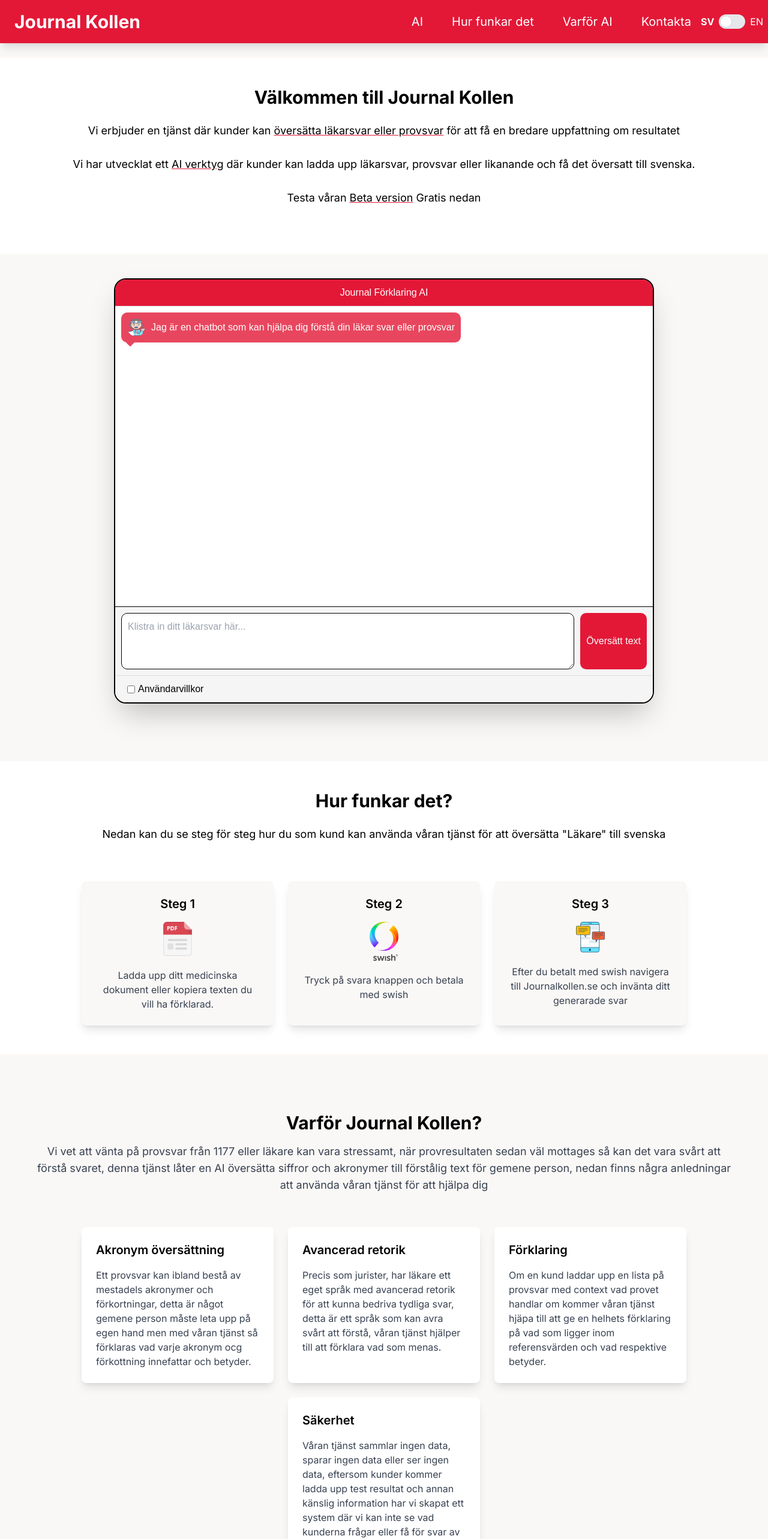
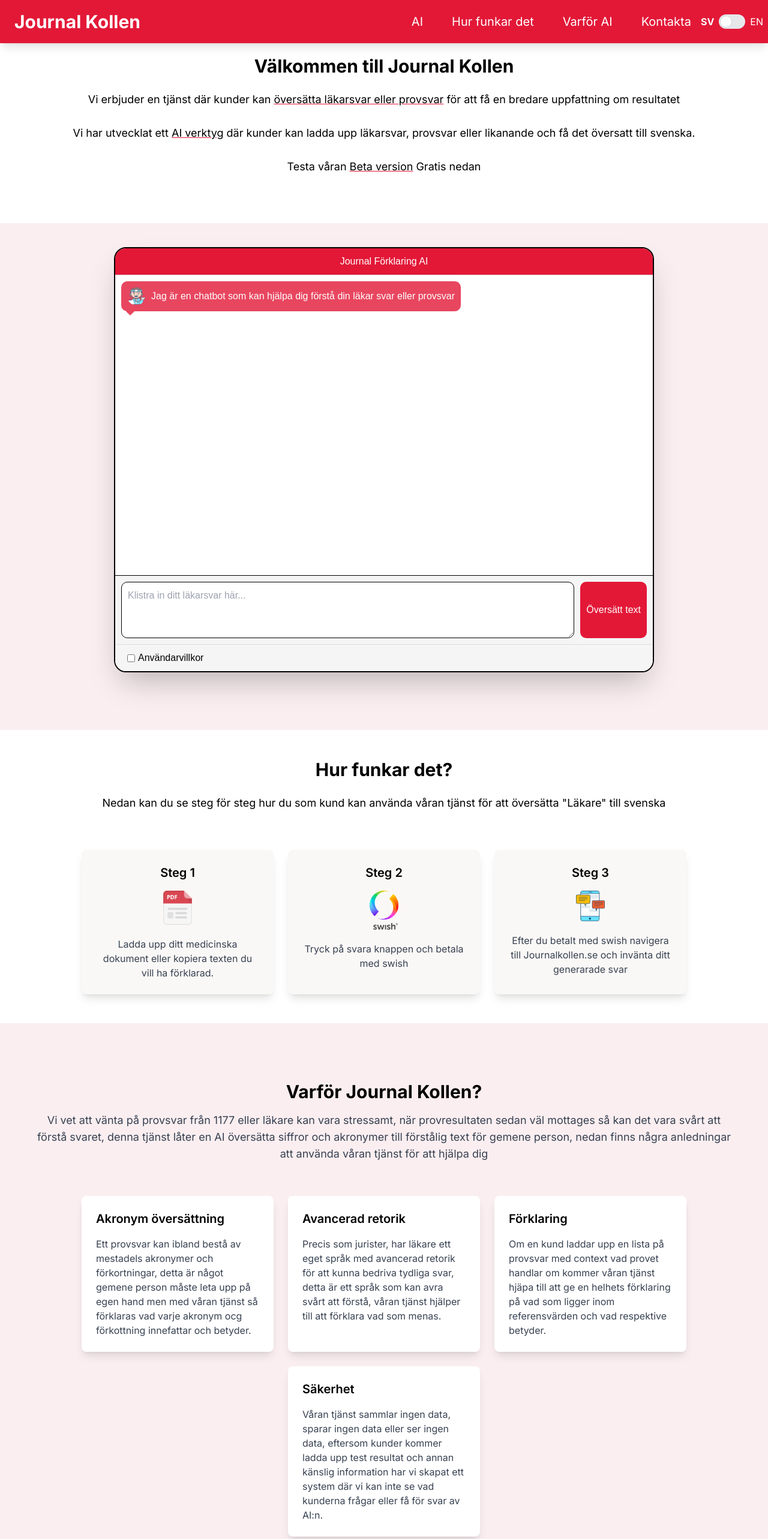
Before and after one commit to hugojohansson1021/JournalKollen, a Next.js app: page / in a window 1280 px wide. Shown: the top 2566 px of the page at 60% size. Built offline with nearby package versions, Linux system fonts and the light colour scheme.

Commit message:
Fix - UX

```diff
--- a/src/app/components/Header.tsx
+++ b/src/app/components/Header.tsx
@@ -33,7 +33,7 @@ const headercontainer: React.FC<{ isSwedish: boolean; setIsSwedish: React.Dispat
   };
 
   return (
-    <section id='Home' className="bg-white py-12 w-full mt-24">
+    <section id='Home' className="bg-white py-12 w-full mt-11">
       <div className="max-w-7xl mx-auto">
 
           <div className="flex flex-col justify-center text-center">
--- a/src/app/components/Varfor.tsx
+++ b/src/app/components/Varfor.tsx
@@ -29,7 +29,7 @@ const SecurityInfo: React.FC<{ isSwedish: boolean; setIsSwedish: React.Dispatch<
   const currentTextConfig = isSwedish ? textConfig.sv : textConfig.en;
 
   return (
-    <section id='Varför' className="bg-[#FAF8F6] py-12 px-4 sm:px-6 lg:px-8 mt-12 shadow-lg">
+    <section id='Varför' className=" py-12 px-4 sm:px-6 lg:px-8 mt-12 shadow-lg">
       <div className="max-w-7xl mx-auto">
         <div className="flex flex-col justify-center text-center mb-8">
           <motion.h2
--- a/src/app/globals.css
+++ b/src/app/globals.css
@@ -18,7 +18,7 @@
 
 body {
   color: rgb(var(--foreground-rgb));
-  background: #FAF8F6
+  background: #faeef0
 }
 
 @layer utilities {
```
